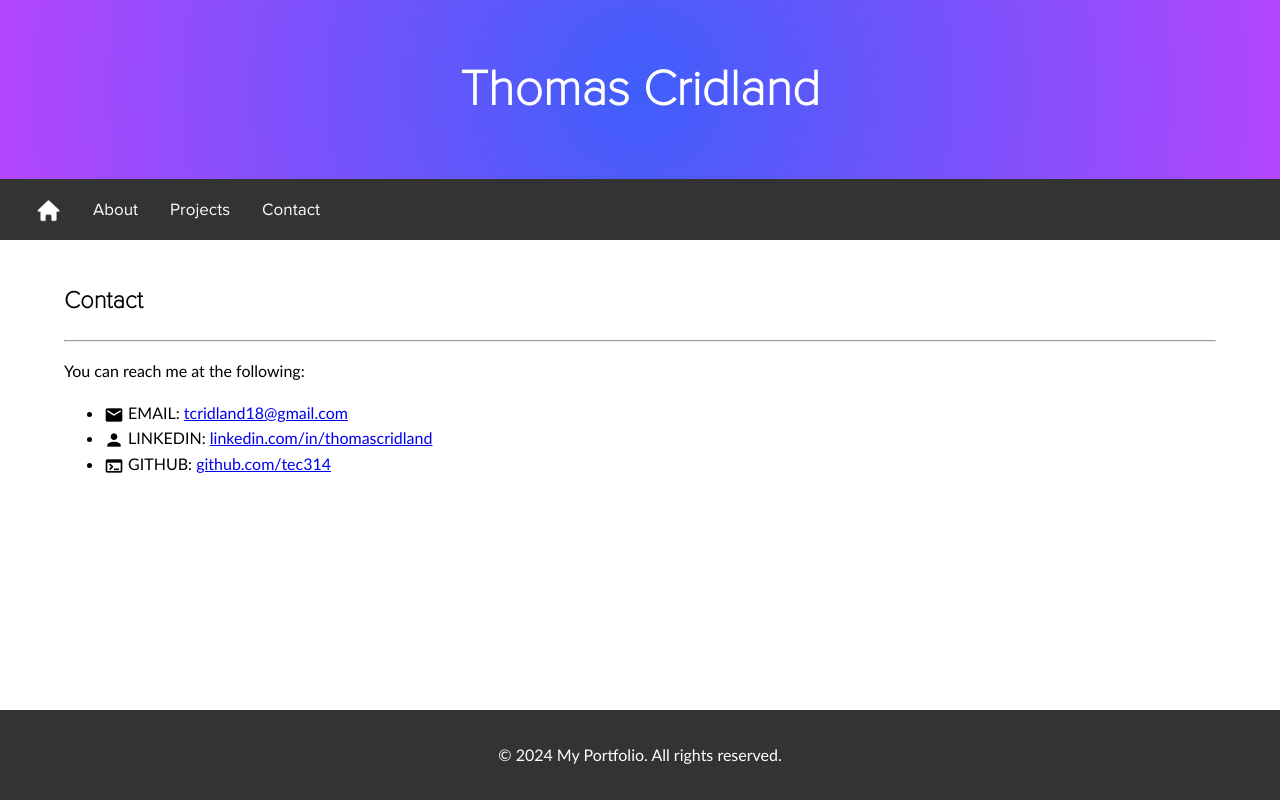
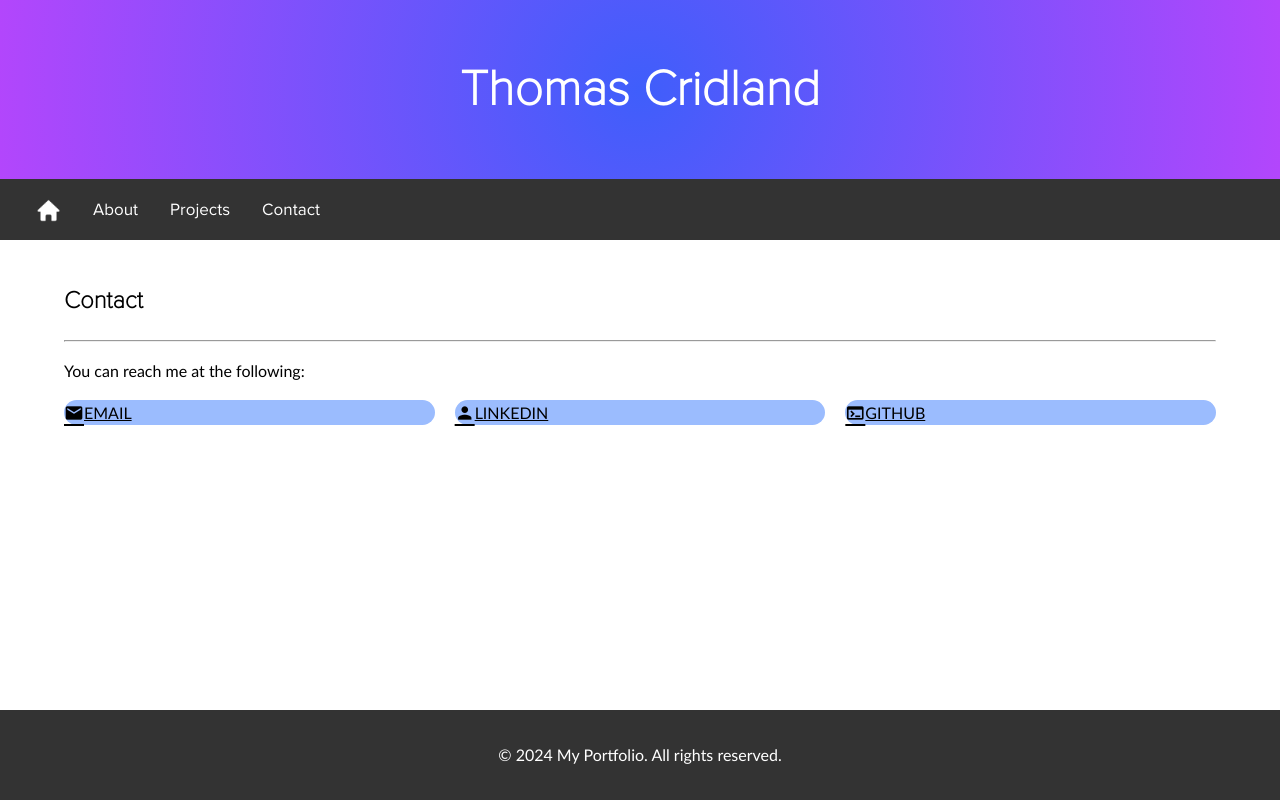
Before and after one commit to tec314/website, a plain HTML site: page contact.html in a window 1280 px wide. Drawn offline with Linux system fonts and the light colour scheme.

Commit message:
Added rising fade-in animation to contacts page, Disabled script.js for now

```diff
--- a/contact.html
+++ b/contact.html
@@ -33,20 +33,20 @@
                 <h2><a class="header-text">Contact</a></h2>
                 <hr>
                 <p><a class="body-text">You can reach me at the following:</a></p>
-                <ul>
-                    <li class="body-text">
+                <div class="contacts-grid-container">
+                    <a href="mailto:tcridland18@gmail.com" class="contacts-element body-text">
                         <i class="material-icons icon">mail</i>
-                        EMAIL: <a href="mailto:tcridland18@gmail.com">tcridland18@gmail.com</a>
-                    </li>
-                    <li class="body-text">
+                        EMAIL
+                    </a>
+                    <a href="https://www.linkedin.com/in/thomascridland/" class="contacts-element body-text">
                         <i class="material-icons icon">person</i>
-                        LINKEDIN: <a href="https://www.linkedin.com/in/thomascridland/">linkedin.com/in/thomascridland</a>
-                    </li>
-                    <li class="body-text">
+                        LINKEDIN
+                    </a>
+                    <a href="https://github.com/tec314/" class="contacts-element body-text">
                         <i class="material-icons icon">terminal</i>
-                        GITHUB: <a href="https://github.com/tec314">github.com/tec314</a>
-                    </li>
-                </ul>
+                        GITHUB
+                    </a>
+                </div>
             </div>
         </div>
 
--- a/scripts.js
+++ b/scripts.js
@@ -1,5 +1,5 @@
 // script.js
-
+/*
 document.addEventListener("DOMContentLoaded", function () {
     const items = document.querySelectorAll('.grid-element');
 
@@ -29,3 +29,4 @@ document.addEventListener("DOMContentLoaded", function () {
     // Initial check in case items are already in view
     handleScroll();
 });
+*/
--- a/style.css
+++ b/style.css
@@ -23,15 +23,17 @@
     font-style: normal;
 }
 
+/*
 @keyframes fadeInAnimation {
     0% { opacity: 0; }
     100% { opacity: 1; }
 }
 
-/* Class for triggering animation when visible */
+// Class for triggering animation when visible
 .fade-in {
     animation: fadeInAnimation 0.6s ease-out forwards;
 }
+*/
 
 body {
     background: rgb(255, 255, 255);
@@ -191,8 +193,10 @@ button:hover {
 }
 
 .image-container {
+    opacity: 0; /* Start invisible prior to fadeIn animation */
     position: relative;
     width: 100%; /* Adjust as needed */
+    animation: fadeIn 1s forwards;
 }
 
 .project-image {
@@ -279,6 +283,52 @@ button:hover {
     background-color: purple;
 }
 
+.contacts-element {
+    opacity: 0; /* Start invisible prior to fadeIn animation */
+    background-color: rgb(155, 188, 254);
+    border-radius: 30px;
+    display: flex;
+    align-items: center;
+    text-align: center;
+    cursor: pointer;
+    animation: fadeIn 1s forwards;
+}
+
+.contacts-element:nth-child(1) {
+    animation-delay: 0s;
+}
+
+.contacts-element:nth-child(2) {
+    animation-delay: 0.25s;
+}
+
+.contacts-element:nth-child(3) {
+    animation-delay: 0.5s;
+}
+
+@keyframes fadeIn {
+    from {
+        opacity: 0;
+        transform: translateY(30px);
+    }
+    to {
+        opacity: 1;
+        transform: translateY(0px);
+    }
+}
+
+.contacts-element:hover {
+    color: #00000176;
+    background-color: rgb(182, 205, 250);
+}
+
+.contacts-grid-container {
+    display: grid;
+    grid-template-columns: 1fr 1fr 1fr;
+    grid-template-rows: 1fr;
+    gap: 20px;
+}
+
 /* Mobile Mode Redefinitions */
 @media (max-width: 768px) {
     .main-project-grid-container {
@@ -301,4 +351,9 @@ button:hover {
         height: auto;
         margin: 0 auto;
     }
+
+    .contacts-grid-container {
+        grid-template-columns: 1fr;
+        grid-template-rows: 1fr;
+    }
 }
```
Also changed, not shown: index.html (+5 -2 lines).
